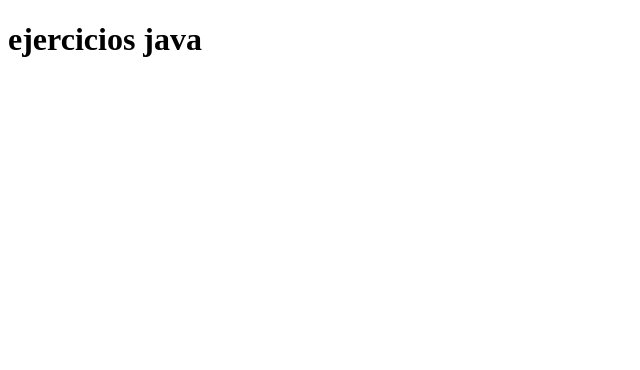
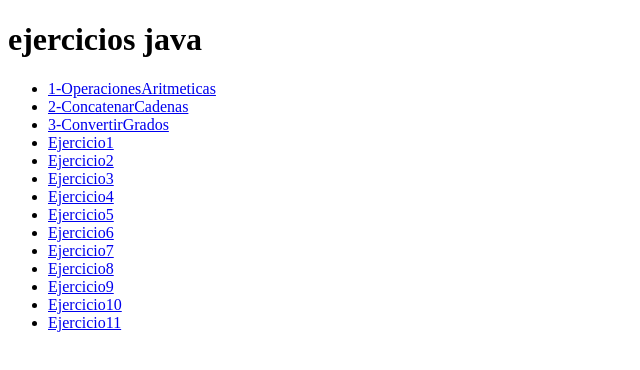
Before and after one commit to MarianoArias202/EjerciciosJavascriptMarianoArias, a plain HTML site: page index.html in a window 1280 px wide. Shown: the whole page, without its empty margins (0-640 px from the left). Drawn offline with Linux system fonts and the light colour scheme.

Commit message:
index modificacion

```diff
--- a/index.html
+++ b/index.html
@@ -1,19 +1,34 @@
 <!DOCTYPE html>
-<html lang="en">
+<html lang="es">
 <head>
     <meta charset="UTF-8">
     <meta name="viewport" content="width=device-width, initial-scale=1.0" >
 
 
     <title>Trabajo Practico javascript</title>
-    <h1>ejercicios java</h1>
+
 </head>
 <body>
+    <h1>ejercicios java</h1>
+
+    <ul>
+        <li> <a href="./pages/1-OperacionesAritmetica.html">1-OperacionesAritmeticas</a></li>
+        <li> <a href="./pages/2-ConcatenarCadenas.html">2-ConcatenarCadenas</a></li>
+        <li> <a href="./pages/3-ConvertirGrados.html">3-ConvertirGrados</a></li>
+        <li> <a href="./pages/Ejercicio1.html">Ejercicio1</a></li>
+        <li> <a href="./pages/Ejercicio2.html">Ejercicio2</a></li>
+        <li> <a href="./pages/Ejercicio3.html">Ejercicio3</a></li>
+        <li> <a href="./pages/Ejercicio4.html">Ejercicio4</a></li>
+        <li> <a href="./pages/Ejercicio5.html">Ejercicio5</a></li>
+        <li> <a href="./pages/Ejercicio6.html">Ejercicio6</a></li>
+        <li> <a href="./pages/Ejercicio7.html">Ejercicio7</a></li>
+        <li> <a href="./pages/Ejercicio8.html">Ejercicio8</a></li>
+        <li> <a href="./pages/Ejercicio9.html">Ejercicio9</a></li>
+        <li> <a href="./pages/Ejercicio10.html">Ejercicio10</a></li>
+        <li> <a href="./pages/Ejercicio11.html">Ejercicio11</a></li>
+      </ul>
 
 
-    <script src="./js/1-OperacionesAritmeticas.js"></script>
-    <script src="./js/2-ConcatenarCadena.js"></script>
-    <script src="./js/3-ConvertirGrados.js"></script>
 
 
 
```
